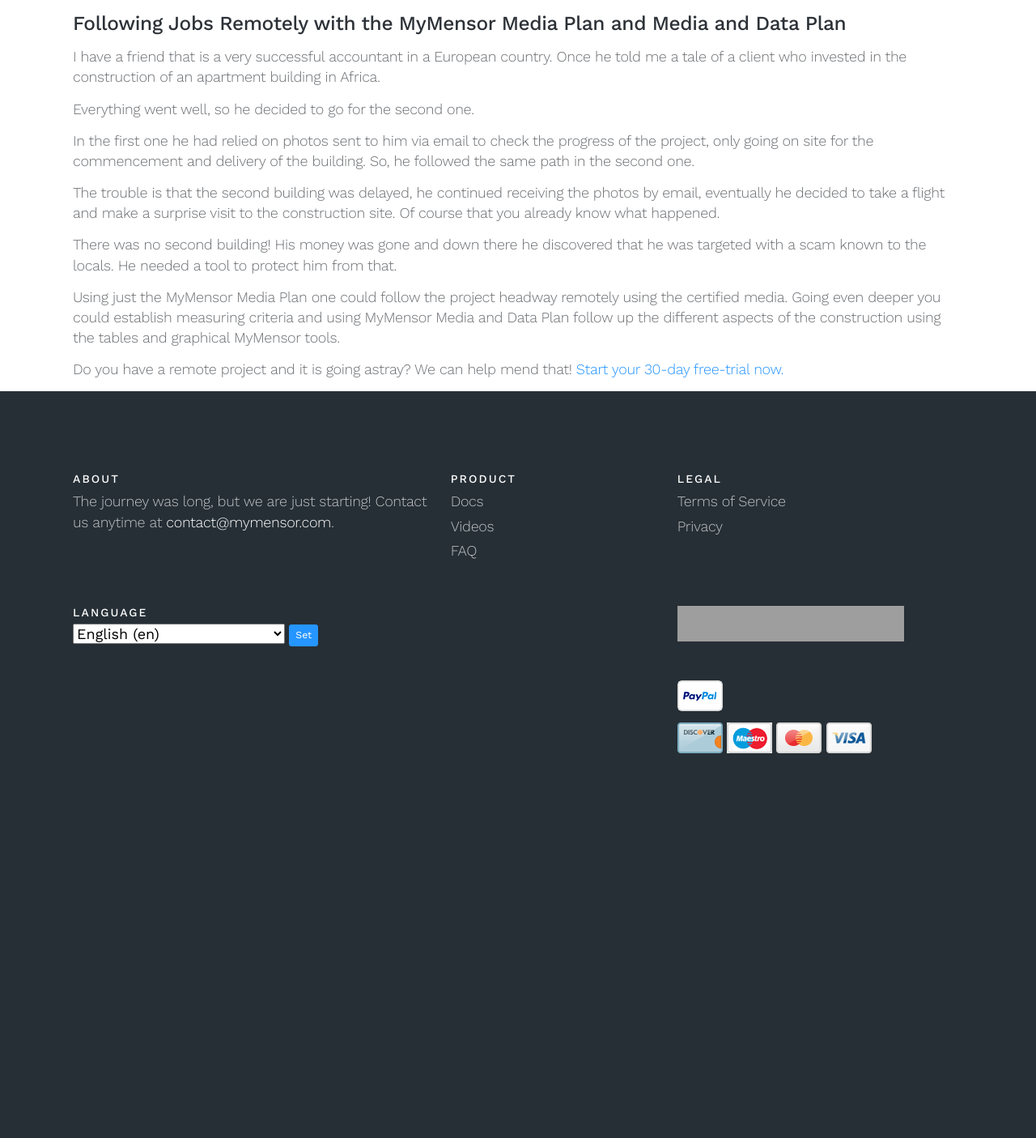
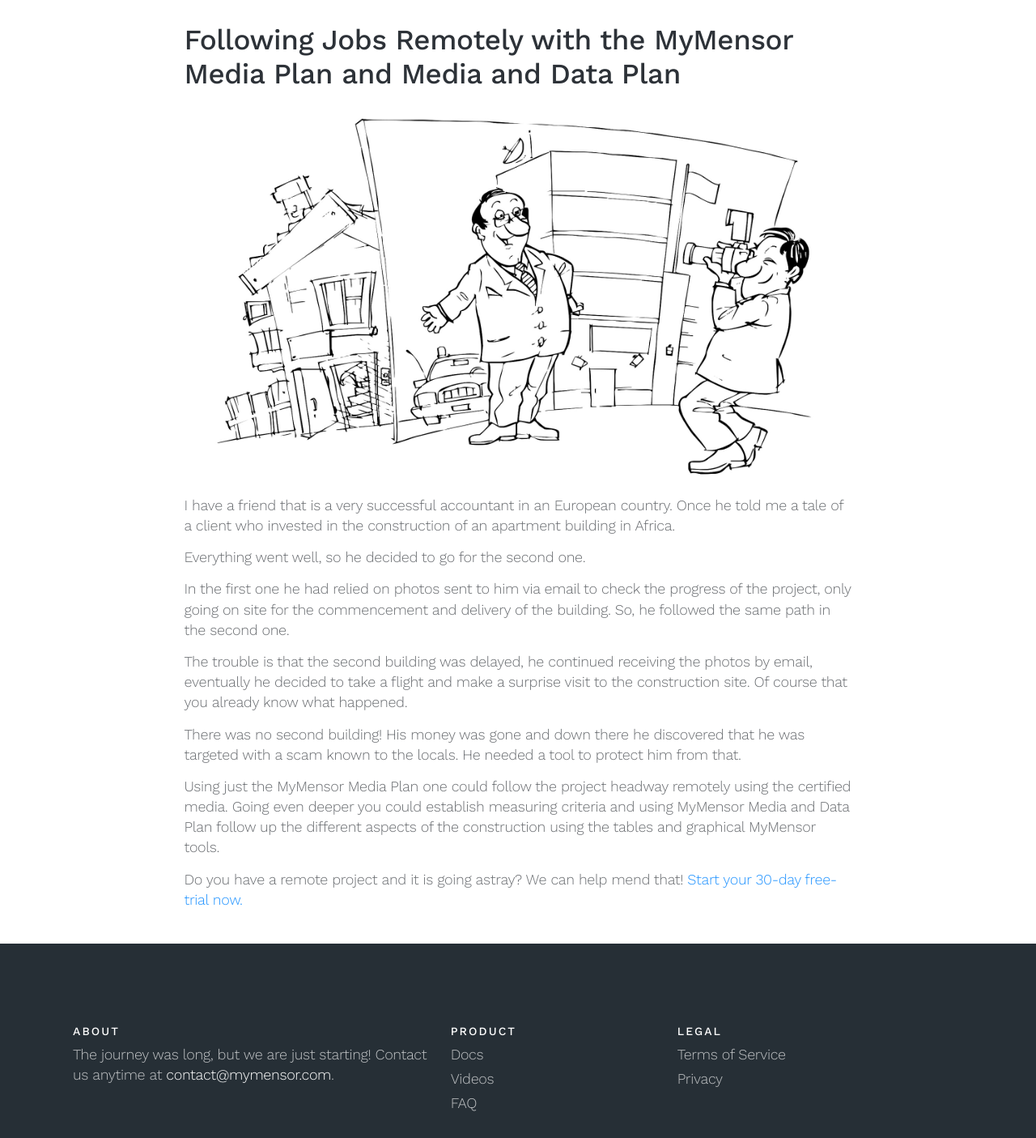
Before and after one commit to jorgercg/MyMensorWebsite, a Django app: page /en/cases/followingremotejobs/ in a window 1280 px wide. Shown: the part 71-1476 px from the top of the page at 81% size. Before the commit the page ends 1001 px from the top, so only its background shows below. Run offline with Django 3.2, Linux system fonts and the light colour scheme; some libraries are stand-ins or nearby versions; grey boxes are pictures that could not be loaded.

Commit message:
17OUT2017 14h11min

```diff
--- a/mymwebsite/templates/cases/followingremotejobs.html
+++ b/mymwebsite/templates/cases/followingremotejobs.html
@@ -3,16 +3,19 @@
 {% get_current_language as LANGUAGE_CODE %}
 {% block title %}{% trans "Cases" %} - {{ block.super }}{% endblock %}
 {% block content %}
-    <p></p>
-    <h3>{% trans "Following Jobs Remotely with the MyMensor Media Plan and Media and Data Plan" %}</h3>
-    <p></p>
-    <p>{% trans "I have a friend that is a very successful accountant in a European country. Once he told me a tale of a client who invested in the construction of an apartment building in Africa." %}</p>
+    <div class="mx-auto w-75" style="padding-top: 2rem; padding-bottom: 2rem;">
+        <h1 class="pb-3">{% trans "Following Jobs Remotely with the MyMensor Media Plan and Media and Data Plan" %}</h1>
+        <img class="card-img-top img-fluid pb-3" src="{% static 'images/followingremotejobs.jpg' %}"
+             alt={% trans "Staging for producing a fake photo." %}>
+        <p>{% trans "I have a friend that is a very successful accountant in an European country. Once he told me a tale of a client who invested in the construction of an apartment building in Africa." %}</p>
         <p>{% trans "Everything went well, so he decided to go for the second one." %}</p>
         <p>{% trans "In the first one he had relied on photos sent to him via email to check the progress of the project, only going on site for the commencement and delivery of the building. So, he followed the same path in the second one." %}</p>
         <p>{% trans "The trouble is that the second building was delayed, he continued receiving the photos by email, eventually he decided to take a flight and make a surprise visit to the construction site. Of course that you already know what happened." %}</p>
         <p>{% trans "There was no second building! His money was gone and down there he discovered that he was targeted with a scam known to the locals. He needed a tool to protect him from that." %}</p>
         <p>{% trans "Using just the MyMensor Media Plan one could follow the project headway remotely using the certified media. Going even deeper you could establish measuring criteria and using MyMensor Media and Data Plan follow up the different aspects of the construction using the tables and graphical MyMensor tools." %}</p>
-    <p>{% trans "Do you have a remote project and it is going astray? We can help mend that! " %}<a id="registerbtn" class="registerbtn"
+        <p>{% trans "Do you have a remote project and it is going astray? We can help mend that! " %}<a id="registerbtn"
+                                                                                                        class="registerbtn"
                                                                                                         href="https://app.mymensor.com/{{ LANGUAGE_CODE }}/accounts/register/">{% trans "Start your 30-day free-trial now. " %}</a>
         </p>
+    </div>
 {% endblock %}
```
Also changed, not shown: 2 other files. Lines whose indentation alone changed are shown as unchanged.
